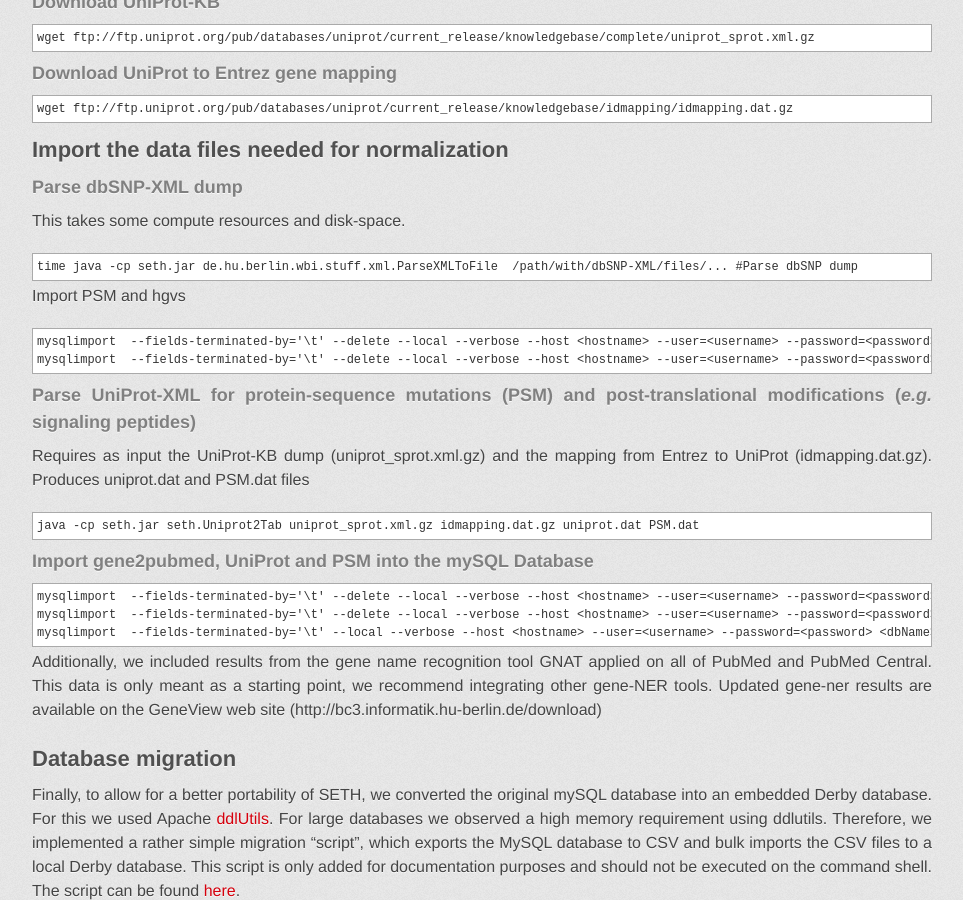
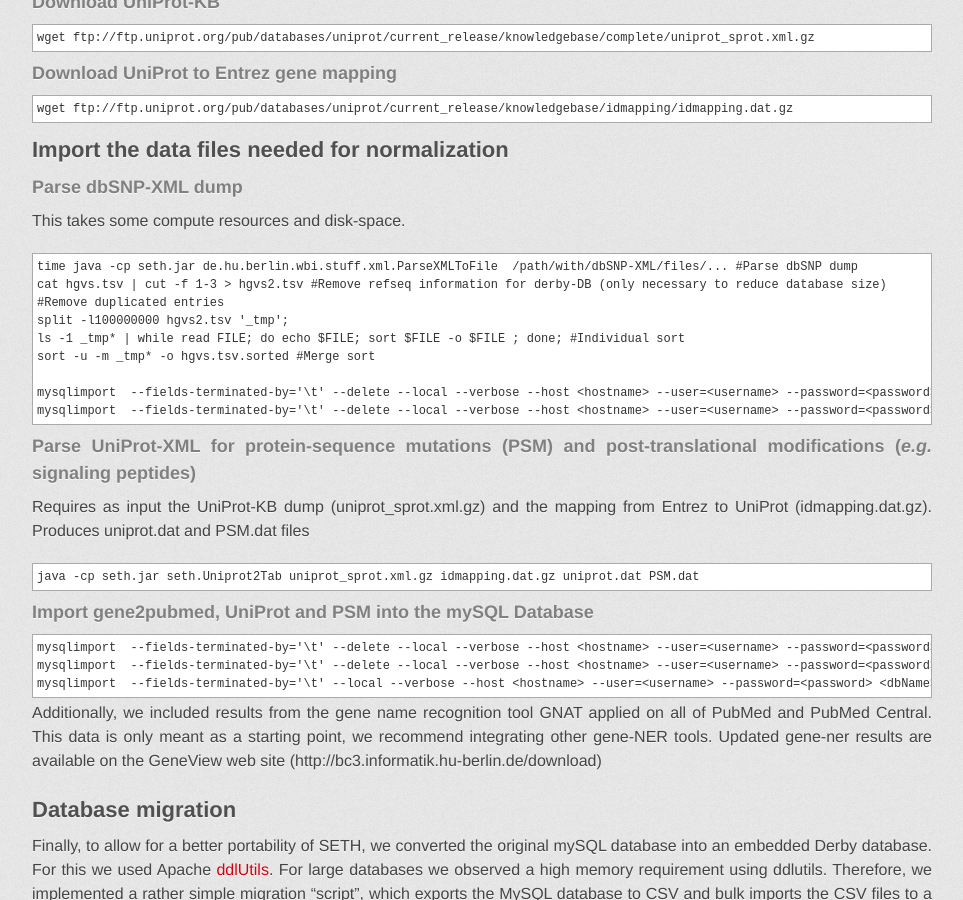
Before and after one commit to rockt/SETH, a Jekyll site: the page built from index.md, in a window 1280 px wide and 900 px high, scrolled down 5359 px. Shown: the whole window, without its empty margins (158-1121 px from the left). Built offline with Jekyll 4.4.1, drawn with Linux system fonts in a browser that asks for light colours; some web fonts are replaced.

Commit message:
Update index.md

```diff
--- a/index.md
+++ b/index.md
@@ -276,8 +276,11 @@ We would be happy to get feedback about using SETH with other databases.
 This takes some compute resources and disk-space.
 
 	time java -cp seth.jar de.hu.berlin.wbi.stuff.xml.ParseXMLToFile  /path/with/dbSNP-XML/files/... #Parse dbSNP dump
-
-Import PSM and hgvs
+	cat hgvs.tsv | cut -f 1-3 > hgvs2.tsv #Remove refseq information for derby-DB (only necessary to reduce database size)
+	#Remove duplicated entries
+	split -l100000000 hgvs2.tsv '_tmp';
+	ls -1 _tmp* | while read FILE; do echo $FILE; sort $FILE -o $FILE ; done; #Individual sort
+	sort -u -m _tmp* -o hgvs.tsv.sorted #Merge sort
 
 	mysqlimport  --fields-terminated-by='\t' --delete --local --verbose --host <hostname> --user=<username> --password=<password> <dbName> PSM.tsv
 	mysqlimport  --fields-terminated-by='\t' --delete --local --verbose --host <hostname> --user=<username> --password=<password> <dbName> hgvs.tsv
```
